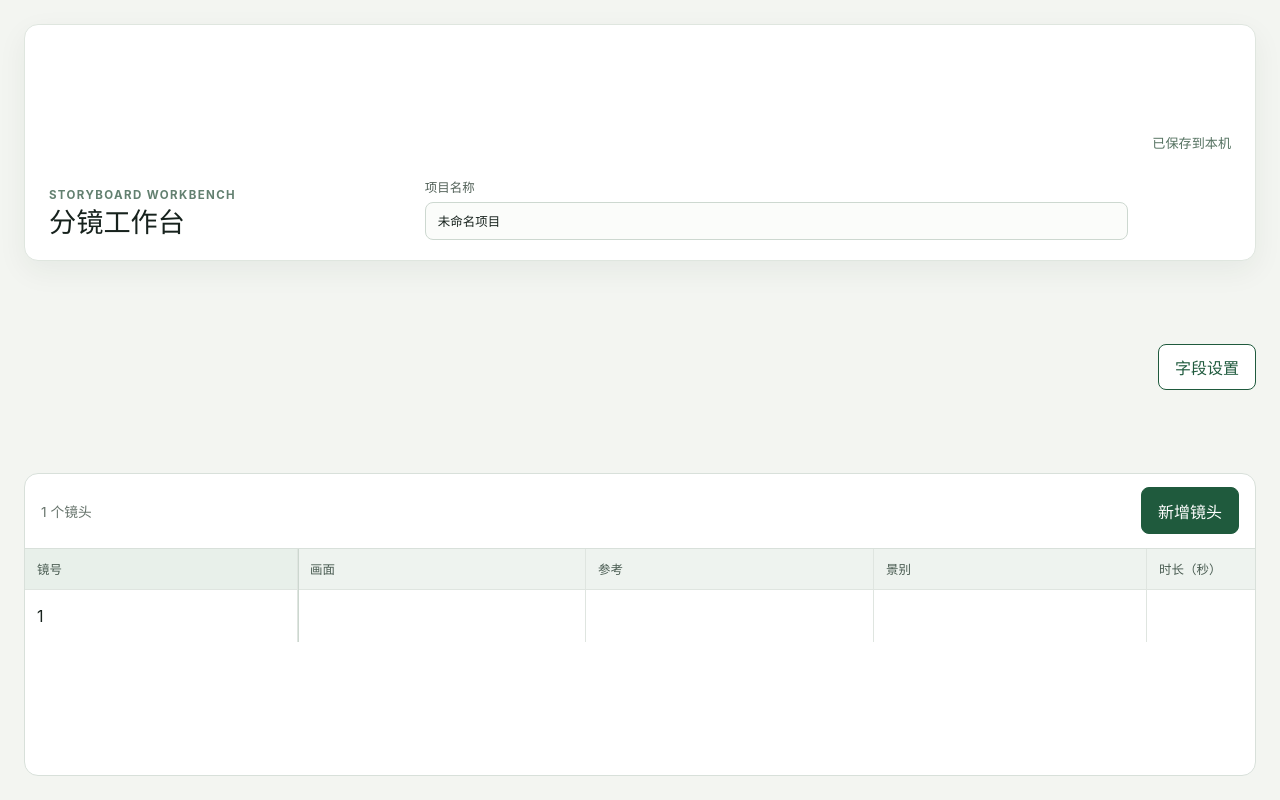
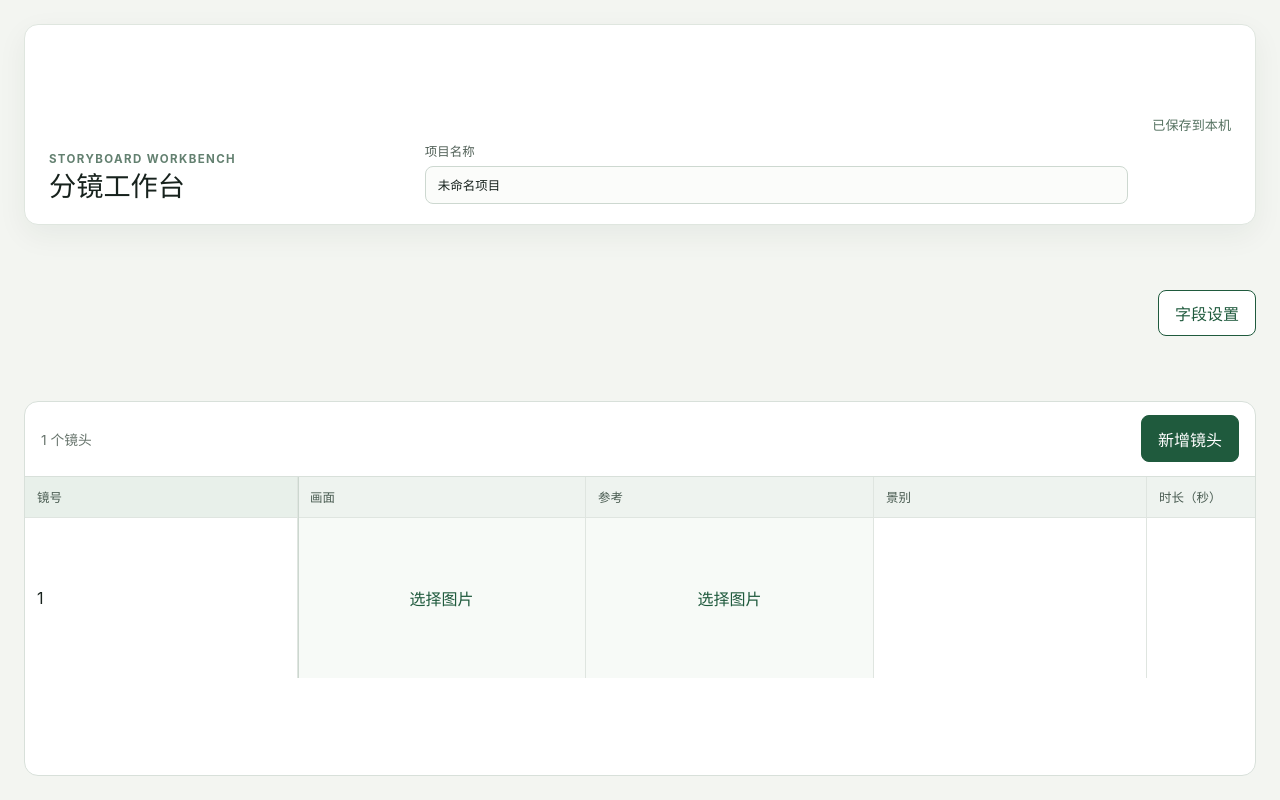
Before and after one commit to 547652023-rgb/fenjing, a React (Vite) app: page / in a window 1280 px wide. Built offline with nearby package versions, Linux system fonts and the light colour scheme.

Commit message:
feat: add stretched storyboard images

```diff
--- /dev/null
+++ b/src/components/ImageCell.tsx
@@ -0,0 +1,65 @@
+import { useState, type ChangeEvent } from "react";
+
+type ImageCellProps = {
+  value: string;
+  label: string;
+  onChange: (value: string) => void;
+};
+
+export function ImageCell({ value, label, onChange }: ImageCellProps) {
+  const [error, setError] = useState("");
+
+  function handleFileChange(event: ChangeEvent<HTMLInputElement>) {
+    const input = event.currentTarget;
+    const file = input.files?.[0];
+
+    if (!file) {
+      return;
+    }
+
+    if (!file.type.startsWith("image/")) {
+      setError("请选择图片文件");
+      input.value = "";
+      return;
+    }
+
+    setError("");
+    const reader = new FileReader();
+    reader.addEventListener("load", () => {
+      if (typeof reader.result === "string") {
+        onChange(reader.result);
+      }
+      input.value = "";
+    });
+    reader.readAsDataURL(file);
+  }
+
+  return (
+    <div className="image-cell">
+      {value ? (
+        <>
+          <img alt={label} className="image-cell__preview" src={value} />
+          <button
+            className="image-cell__remove"
+            type="button"
+            onClick={() => onChange("")}
+          >
+            移除图片
+          </button>
+        </>
+      ) : (
+        <label className="image-cell__upload">
+          <span>选择图片</span>
+          <input
+            aria-label={label}
+            accept="image/*"
+            className="image-cell__input"
+            type="file"
+            onChange={handleFileChange}
+          />
+        </label>
+      )}
+      {error ? <p className="image-cell__error">{error}</p> : null}
+    </div>
+  );
+}
--- a/src/components/StoryboardTable.tsx
+++ b/src/components/StoryboardTable.tsx
@@ -4,6 +4,7 @@ import {
   type FieldDefinition,
   type StoryboardProject,
 } from "../domain/storyboard";
+import { ImageCell } from "./ImageCell";
 
 type StoryboardTableProps = {
   project: StoryboardProject;
@@ -58,11 +59,25 @@ export function StoryboardTable({ project, onChange }: StoryboardTableProps) {
               <tr key={shot.id}>
                 {visibleFields.map((field) => (
                   <td
-                    className={field.id === "shotNumber" ? "sticky-shot-number" : undefined}
+                    className={
+                      field.id === "shotNumber"
+                        ? "sticky-shot-number"
+                        : field.type === "image"
+                          ? "image-table-cell"
+                          : undefined
+                    }
                     data-field-type={field.type}
                     key={field.id}
                   >
-                    {field.type === "image" ? null : (
+                    {field.type === "image" ? (
+                      <ImageCell
+                        label={`${field.label}-${shot.id}`}
+                        value={shot.values[field.id] ?? ""}
+                        onChange={(value) =>
+                          onChange(updateShotValue(project, shot.id, field.id, value))
+                        }
+                      />
+                    ) : (
                       <input
                         aria-label={`${field.label}-${shot.id}`}
                         type={inputTypeFor(field)}
--- a/src/styles.css
+++ b/src/styles.css
@@ -173,6 +173,75 @@ button:hover {
   background: transparent;
 }
 
+.storyboard-table td.image-table-cell {
+  height: 160px;
+}
+
+.image-cell {
+  position: relative;
+  width: 100%;
+  height: 100%;
+  overflow: hidden;
+}
+
+.image-cell__preview {
+  display: block;
+  width: 100%;
+  height: 100%;
+  object-fit: fill;
+}
+
+.image-cell__input {
+  position: absolute;
+  width: 1px !important;
+  height: 1px;
+  min-height: 0 !important;
+  margin: -1px;
+  border: 0;
+  padding: 0 !important;
+  overflow: hidden;
+  clip: rect(0 0 0 0);
+  clip-path: inset(50%);
+  white-space: nowrap;
+}
+
+.image-cell__upload {
+  display: grid;
+  width: 100%;
+  height: 100%;
+  place-items: center;
+  color: #1f5a3d;
+  background: #f7faf7;
+  cursor: pointer;
+}
+
+.image-cell__upload:hover {
+  background: #eef5f0;
+}
+
+.image-cell__remove {
+  position: absolute;
+  right: 0.5rem;
+  bottom: 0.5rem;
+  padding: 0.35rem 0.55rem;
+  border-color: rgb(255 255 255 / 70%);
+  font-size: 0.72rem;
+  background: rgb(23 34 29 / 82%);
+}
+
+.image-cell__error {
+  position: absolute;
+  right: 0;
+  bottom: 0;
+  left: 0;
+  margin: 0;
+  padding: 0.35rem 0.5rem;
+  color: #8a241f;
+  background: #fff0ee;
+  font-size: 0.75rem;
+  text-align: center;
+}
+
 .storyboard-table .sticky-shot-number {
   position: sticky;
   left: 0;
```
Also changed, not shown: 1 other file (tests, documents, lock files or other folders).
